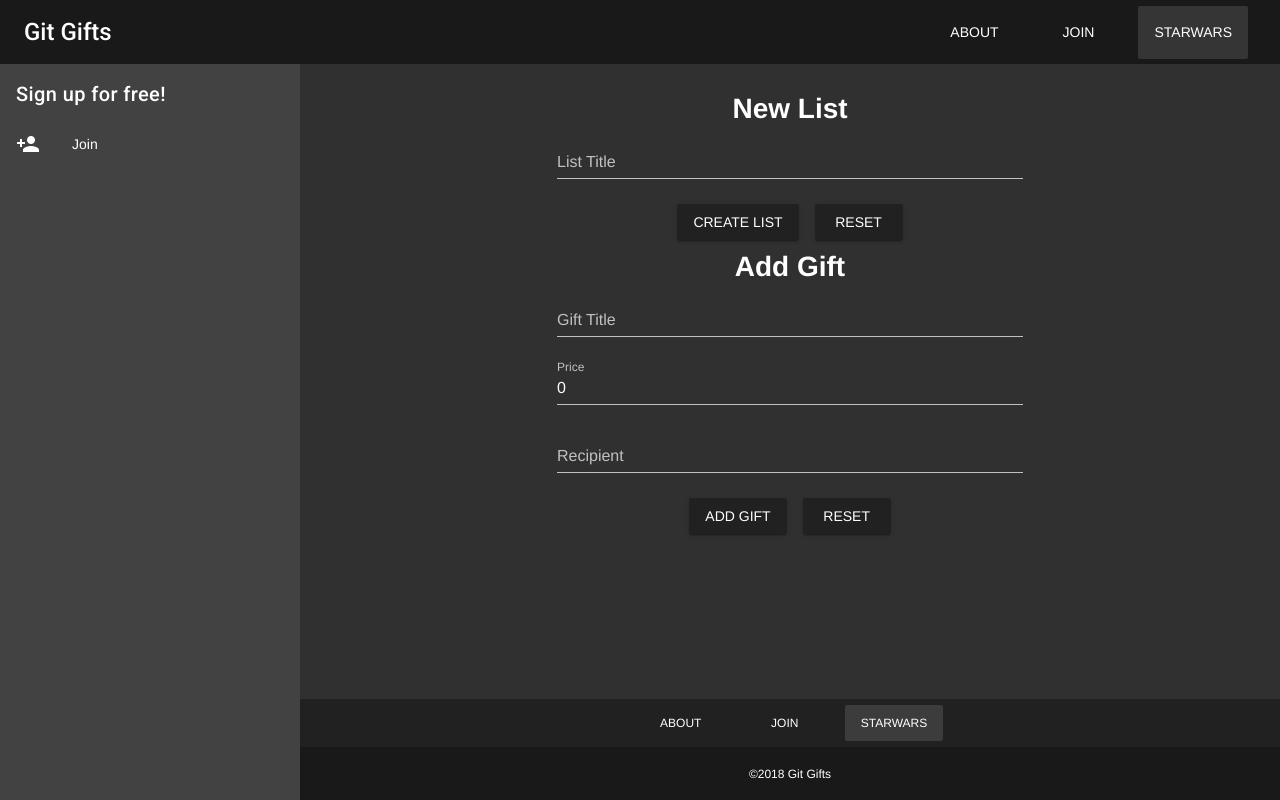
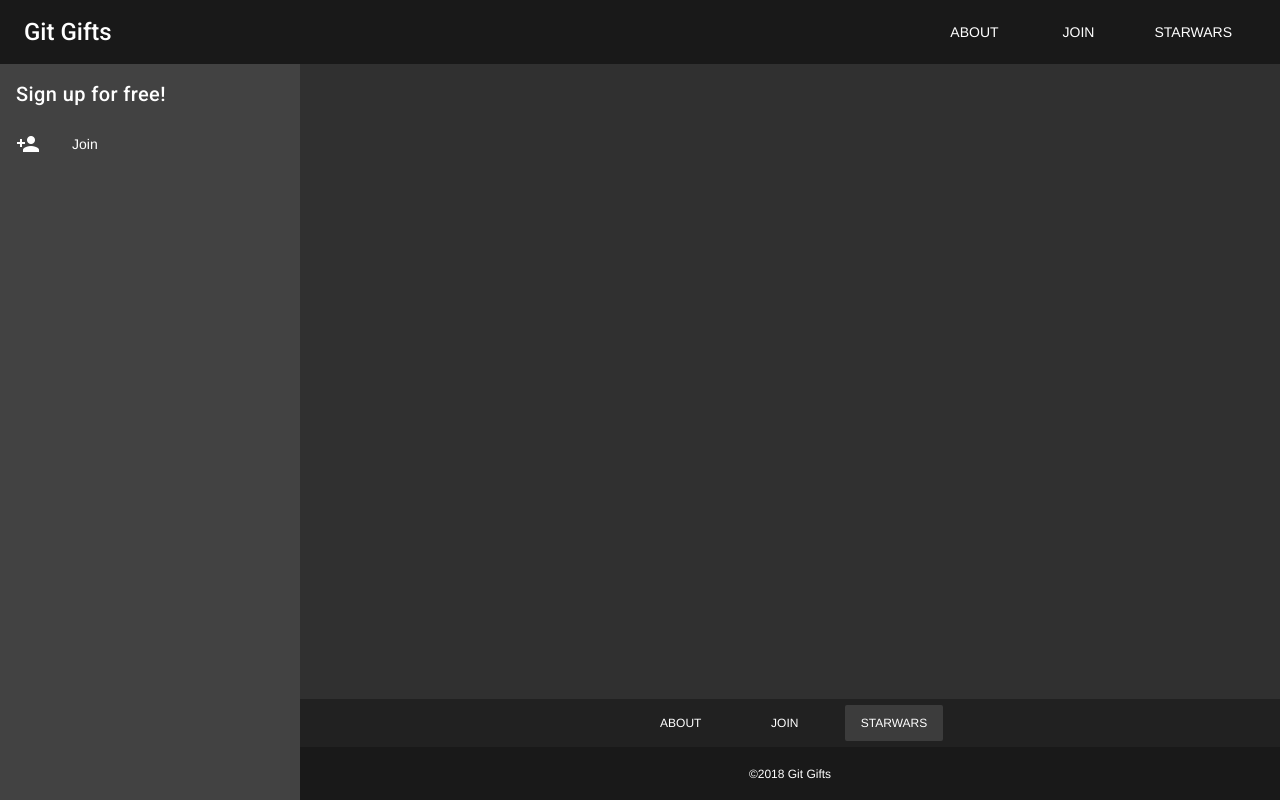
Before and after one commit to jneb28/firebase-app, a Vue app: page /#/starwars in a window 1280 px wide. Built offline with nearby package versions, Linux system fonts and the light colour scheme.

Commit message:
changed routes and gave starwars a child route

```diff
--- a/src/App.vue
+++ b/src/App.vue
@@ -68,7 +68,7 @@
           <v-toolbar-items>
             <v-btn flat class="py-3 px-3 mx-2 font-weight-medium body-1" to="/">About</v-btn>
             <v-btn flat class="py-3 px-3 mx-2 font-weight-medium body-1" to="/join">Join</v-btn>
-            <v-btn flat class="py-3 px-3 mx-2 font-weight-medium body-1" to="/starwars">Starwars</v-btn>
+            <v-btn flat class="py-3 px-3 mx-2 font-weight-medium body-1" to="/starwars/add/addlist">Starwars</v-btn>
           </v-toolbar-items>
         </v-layout>
       </v-toolbar>
@@ -76,9 +76,7 @@
 
       <v-content>
         <v-container fluid>
-          <router-view class="view one"></router-view>
-          <router-view class="view two" name="addlist"></router-view>
-          <router-view class="view three" name="addgift"></router-view>
+          <router-view></router-view>
         </v-container>
       </v-content>
 
--- a/src/components/AddList.vue
+++ b/src/components/AddList.vue
@@ -1,10 +1,10 @@
 <template>
   <div class="addlist">
+
     <v-layout row wrap justify-center>
       <v-flex xs12>
         <h1>New List</h1>
       </v-flex>
-
 
       <v-flex xs6>
         <form @submit.prevent="submit">
@@ -25,6 +25,7 @@
         </form>
       </v-flex>
     </v-layout>
+
   </div>
 
 
--- a/src/router.js
+++ b/src/router.js
@@ -4,7 +4,7 @@ import About from "./views/About.vue";
 import Join from "./views/Join.vue";
 import Starwars from "./views/Starwars.vue";
 import AddList from "./components/AddList.vue";
-import AddGift from "./components/AddGift.vue";
+//import AddGift from "./components/AddGift.vue";
 
 Vue.use(Router);
 
@@ -21,13 +21,26 @@ export default new Router({
       component: Join
     },
     {
-      path: "/starwars",
+      path: "/starwars/:id",
       name: "starwars",
-      components: {
-        default: Starwars,
-        addlist: AddList,
-        addgift: AddGift
-      }
+      component: Starwars,
+      children: [
+        {
+          path: "addlist",
+          component: AddList
+        }
+      ]
     }
   ]
 });
+/*
+  {
+    path: "/starwars",
+    name: "starwars",
+    components: {
+      default: Starwars,
+      addlist: AddList,
+      addgift: AddGift
+    }
+  }
+*/
--- a/src/views/Starwars.vue
+++ b/src/views/Starwars.vue
@@ -1,36 +1,13 @@
 <template>
   <div class="starwars">
+    <router-view></router-view>
   </div>
 </template>
 
 <script>
 // allow user to upgrade list storage depending on their subscription tier
-//import { people } from "../assets/people.js";
 
 export default {
-  name: "starwars",
-
-  data: function() {
-    return {
-      //people,
-      gifts: [
-        {
-          name: "",
-          price: 0,
-          for: ""
-        }
-      ],
-      maxGiftItems: 100,
-      maxLists: 10
-    };
-  },
-  methods: {
-    addGift(e) {
-      if (this.gifts.length >= this.maxGiftItems) {
-        return alert("List capacity is full");
-      }
-      this.gifts.push(e);
-    }
-  }
+  name: "starwars"
 };
 </script>
```
